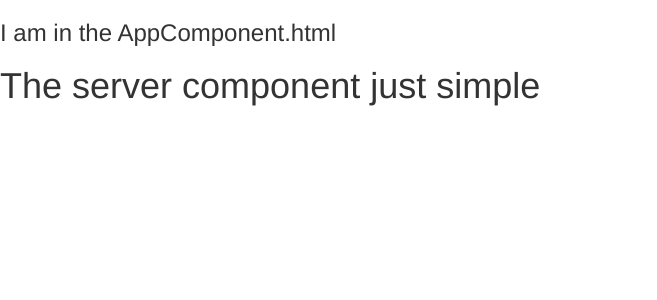
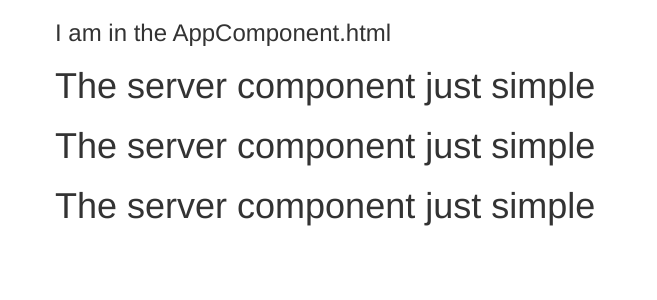
Before and after one commit to hdduong/udemy-angular-4-complete-guide, an Angular app: page / in a window 1280 px wide. Shown: the top 300 px of the page, without its empty margins (0-657 px from the left). Built offline with nearby package versions, Linux system fonts and the light colour scheme.

Commit message:
angular to select by  component by attribute

```diff
--- a/src/app/app.component.html
+++ b/src/app/app.component.html
@@ -1,3 +1,6 @@
-<h3>I am in the AppComponent.html</h3>
-
-<app-server></app-server>
+<div class="container">
+    <div class="row">
+        <h3>I am in the AppComponent.html</h3>
+        <div app-servers></div>
+    </div>
+</div>
--- a/src/app/app.module.ts
+++ b/src/app/app.module.ts
@@ -3,12 +3,14 @@
 import { FormsModule } from '@angular/forms';
 
 import { AppComponent } from './app.component';
-import {ServerComponent} from './server/server.component'
+import {ServerComponent} from './server/server.component';
+import { ServersComponent } from './servers/servers.component'
 
 @NgModule({
   declarations: [
     AppComponent,
-    ServerComponent
+    ServerComponent,
+    ServersComponent
   ],
   imports: [
     BrowserModule,
--- /dev/null
+++ b/src/app/servers/servers.component.html
@@ -0,0 +1,3 @@
+<app-server></app-server>
+<app-server></app-server>
+<app-server></app-server>
--- /dev/null
+++ b/src/app/servers/servers.component.ts
@@ -0,0 +1,15 @@
+import { Component, OnInit } from '@angular/core';
+
+@Component({
+  selector: '[app-servers]',
+  templateUrl: './servers.component.html',
+  styleUrls: ['./servers.component.css']
+})
+export class ServersComponent implements OnInit {
+
+  constructor() { }
+
+  ngOnInit() {
+  }
+
+}
```
Also changed, not shown: src/app/servers/servers.component.css (added), 1 other file (tests, documents, lock files or other folders).
